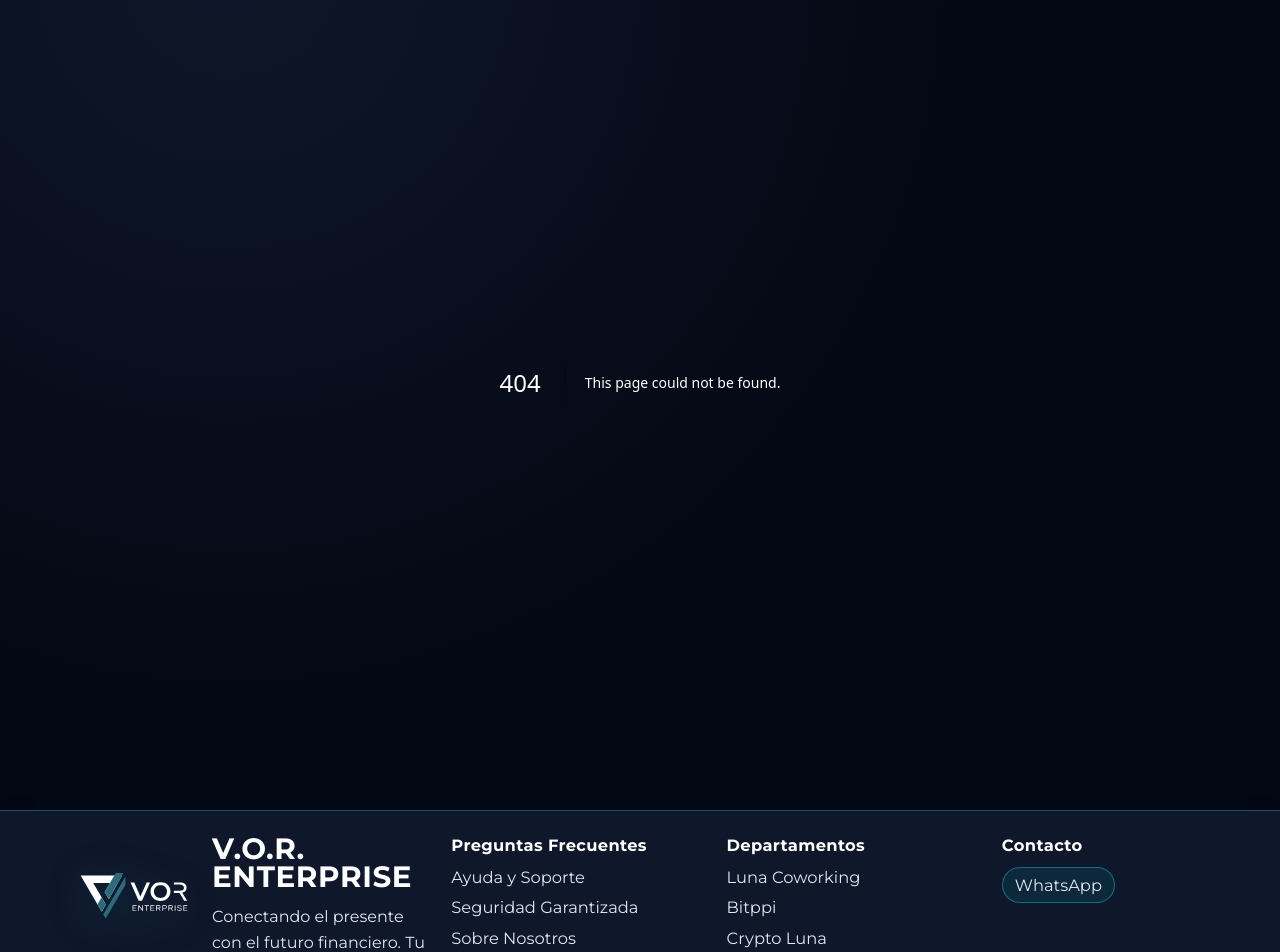
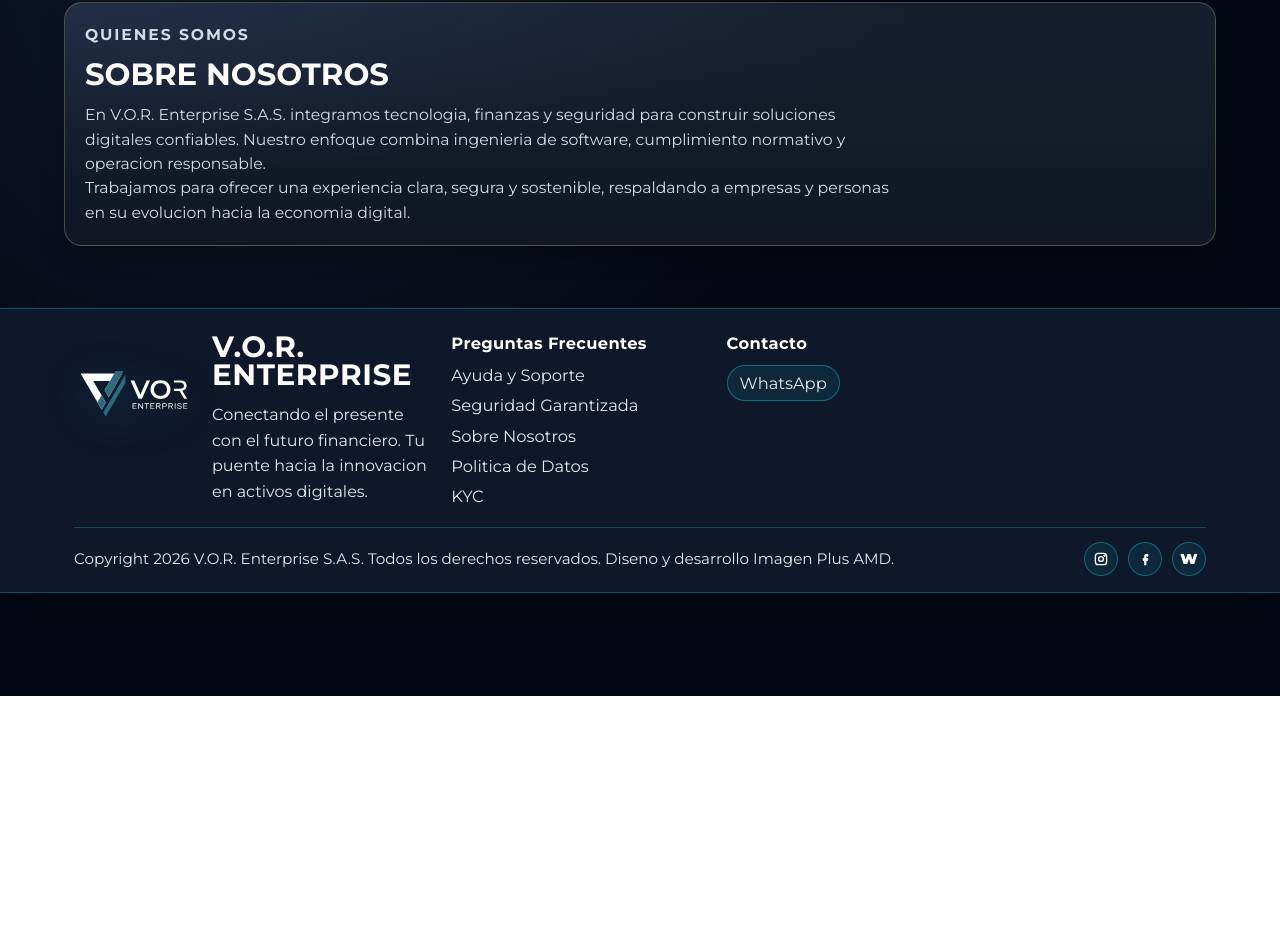
Before and after one commit to gokronos/vorenterprise, a Next.js app: page /sobre-nosotros in a window 1280 px wide. Before the commit this address had no page. Shown: the part 104-1056 px from the top of the page. After the commit the page ends 800 px from the top, so only its background shows below. Built offline with nearby package versions, Linux system fonts and the light colour scheme.

Commit message:
feat: restore sobre nosotros route and remove departamentos footer

```diff
--- /dev/null
+++ b/src/app/sobre-nosotros/page.tsx
@@ -0,0 +1,21 @@
+export default function SobreNosotrosPage() {
+  return (
+    <main className="sagrilaft-page">
+      <section className="sagrilaft-shell">
+        <header className="sagrilaft-head">
+          <p className="sagrilaft-kicker">Quienes somos</p>
+          <h1>Sobre Nosotros</h1>
+          <p>
+            En V.O.R. Enterprise S.A.S. integramos tecnologia, finanzas y seguridad para
+            construir soluciones digitales confiables. Nuestro enfoque combina ingenieria de
+            software, cumplimiento normativo y operacion responsable.
+          </p>
+          <p>
+            Trabajamos para ofrecer una experiencia clara, segura y sostenible, respaldando a
+            empresas y personas en su evolucion hacia la economia digital.
+          </p>
+        </header>
+      </section>
+    </main>
+  );
+}
--- a/src/components/MainMenu.tsx
+++ b/src/components/MainMenu.tsx
@@ -7,6 +7,7 @@
 
 const menuItems = [
   { label: 'Home', href: '/' },
+  { label: 'Sobre Nosotros', href: '/sobre-nosotros' },
   { label: 'Sagrilaft', href: '/sagrilaft' },
   { label: 'Política de Datos', href: '/politica-datos' },
   { label: 'Preguntas Frecuentes', href: '/preguntas-frecuentes' },
--- a/src/components/SiteFooter.tsx
+++ b/src/components/SiteFooter.tsx
@@ -3,17 +3,11 @@
 const year = new Date().getFullYear();
 
 const faqLinks = [
-  { label: 'Ayuda y Soporte', href: '#faq' },
-  { label: 'Seguridad Garantizada', href: '#sagrilaft' },
-  { label: 'Sobre Nosotros', href: '#inicio' },
-  { label: 'Como Funciona', href: '#inicio' },
-  { label: 'Compromiso Seguro', href: '#sagrilaft' },
-];
-
-const departmentLinks = [
-  { label: 'Luna Coworking', href: '#inicio' },
-  { label: 'Bitppi', href: '#inicio' },
-  { label: 'Crypto Luna', href: '#inicio' },
+  { label: 'Ayuda y Soporte', href: '/preguntas-frecuentes' },
+  { label: 'Seguridad Garantizada', href: '/sagrilaft' },
+  { label: 'Sobre Nosotros', href: '/sobre-nosotros' },
+  { label: 'Politica de Datos', href: '/politica-datos' },
+  { label: 'KYC', href: '/kyc' },
 ];
 
 function InstagramIcon() {
@@ -65,17 +59,6 @@
             </ul>
           </nav>
 
-          <nav className="site-footer-nav" aria-label="Departamentos">
-            <h3>Departamentos</h3>
-            <ul>
-              {departmentLinks.map((item) => (
-                <li key={item.label}>
-                  <a href={item.href}>{item.label}</a>
-                </li>
-              ))}
-            </ul>
-          </nav>
-
           <section className="site-footer-contact" aria-label="Contacto">
             <h3>Contacto</h3>
             <a href="#contacto">WhatsApp</a>
```
